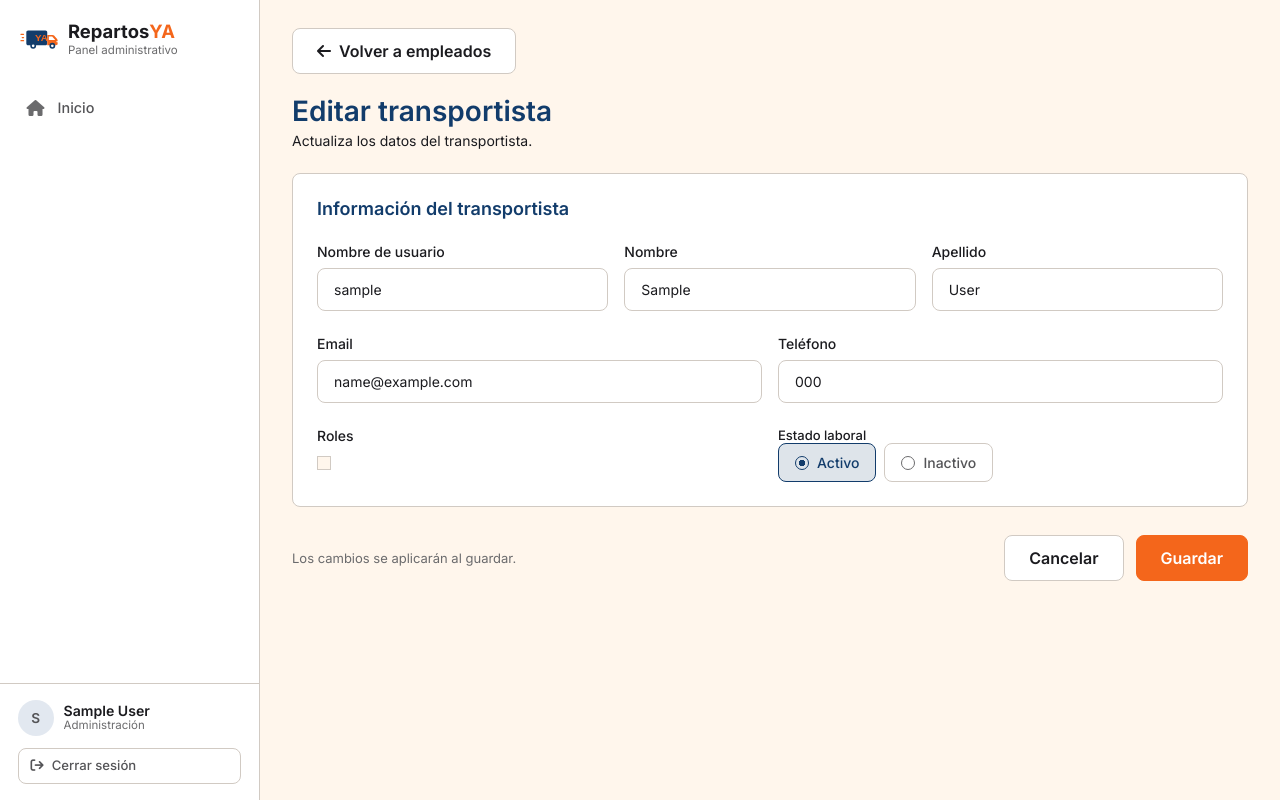
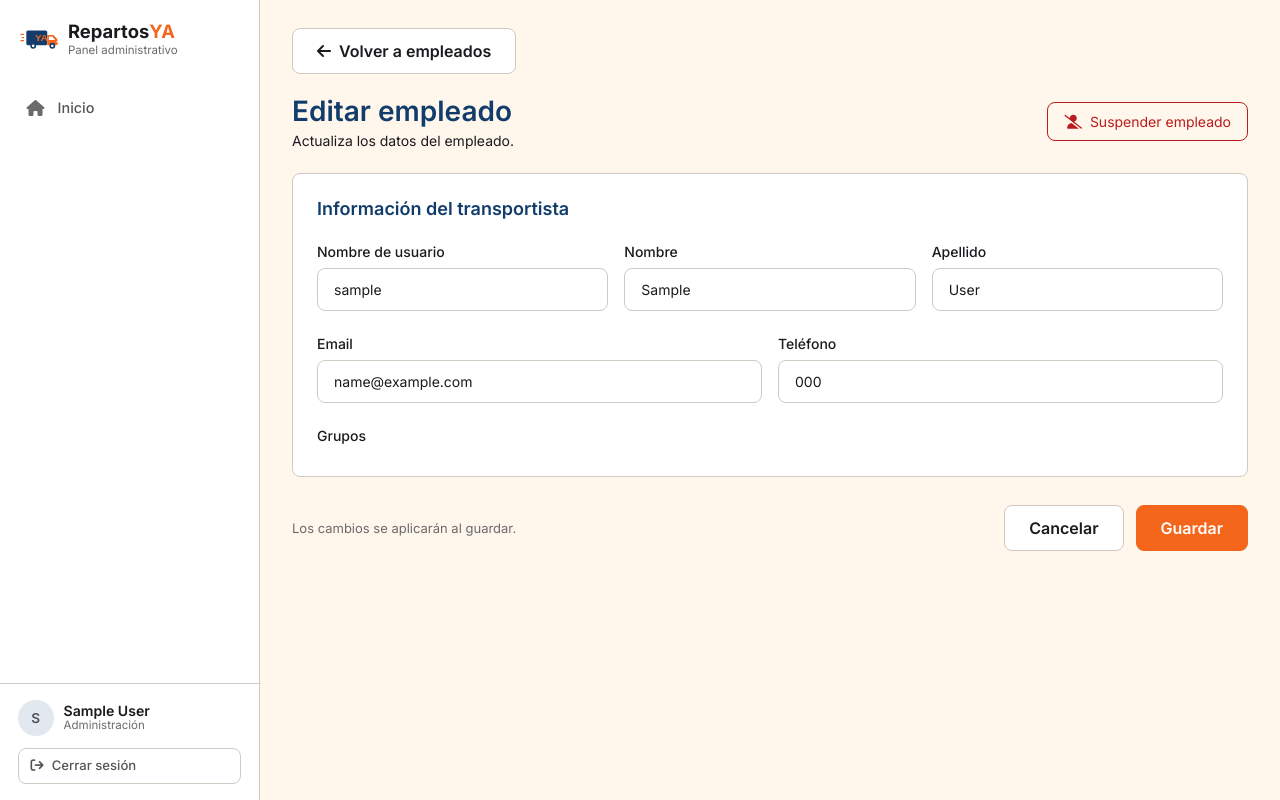
Before and after one commit to enzogiandon/Proyecto_Ing-software, a Django app: page /empleados/1/editar/ in a window 1280 px wide. Run offline with Django 5.2, Linux system fonts and the light colour scheme; a user stored in the database is signed in; tables that the repository leaves empty hold one stand-in row (values such as "Sample post").

Commit message:
correcciones, arreglo formulario de seleccion de grupos y agrego boton para deshabilitar

```diff
--- a/apps/core/static/core/css/empleado_form.css
+++ b/apps/core/static/core/css/empleado_form.css
@@ -16,6 +16,7 @@
   flex-direction: column;
   align-items: flex-start;
   gap: 20px;
+  width: 100%;
 }
 .form-pagina__titulos {
   display: flex;
@@ -216,6 +217,18 @@
   gap: var(--spacing-12);
 }
 
+
+.roles-chips-contenedor {
+  display: flex;
+  flex-wrap: wrap;
+  align-items: center;
+  gap: 12px;
+  width: 100%;
+}
+
+.roles-chips-contenedor .btn-group-toggle {
+  display: inline-flex;
+}
 /* ---------- Responsive ---------- */
 @media (max-width: 991px) {
   .fila-campos--3 { grid-template-columns: repeat(2, minmax(0, 1fr)); }
--- a/apps/core/templates/core/empleado_form.html
+++ b/apps/core/templates/core/empleado_form.html
@@ -1,7 +1,7 @@
 {% extends "base.html" %}
 {% load static %}
 
-{% block title %}{% if object.pk %}Editar{% else %}Añadir{% endif %} transportista - RepartosYA{% endblock %}
+{% block title %}{% if object.pk %}Editar{% else %}Añadir{% endif %} empleado - RepartosYA{% endblock %}
 
 {% block extra_css %}
 {# home.css aporta los botones compartidos (.home-btn, .home-btn--primary) #}
@@ -10,47 +10,49 @@
 {% endblock %}
 
 {% block content %}
-{% comment %}
-  AÑADIR / EDITAR TRANSPORTISTA
-  (Figma: "Empleados - Añadir Transportista", node 134:857)
-
-  Lo usan CreateView (EmpleadoCreateForm) y UpdateView (EmpleadoUpdateForm).
-
-  VARIABLES DE CONTEXTO
-    form     el formulario. Campos que se dibujan:
-               username, first_name, last_name, email, telefono, rol,
-               is_active (Estado laboral), password, password_confirm
-             - is_active   hay que agregarlo a Meta.fields en forms.py.
-             - dni         no está en el diseño pero el modelo lo exige: si el
-                           formulario lo tiene, se dibuja como tercera columna
-                           de la fila de contacto. Si se quita del formulario,
-                           desaparece solo.
-             - password / password_confirm  solo existen en el alta; en la
-                           edición la fila no se dibuja.
-    object   el empleado que se edita. Vacío en el alta.
-
-  Esta pantalla no usa HTMX: es un formulario POST común.
-{% endcomment %}
 <div class="form-pagina">
 
-    <header class="form-pagina__encabezado">
+<header class="form-pagina__encabezado">
         <a href="{% url 'core:empleado_lista' %}" class="home-btn form-pagina__volver">
             <i class="fas fa-arrow-left" aria-hidden="true"></i>
             <span>Volver a empleados</span>
         </a>
-        <div class="form-pagina__titulos">
-            <h1 class="text-title">{% if object.pk %}Editar transportista{% else %}Añadir transportista{% endif %}</h1>
-            <p class="text-body">{% if object.pk %}Actualiza los datos del transportista.{% else %}Añade a un nuevo transportista a la plantilla{% endif %}</p>
+
+        <div class="d-flex justify-content-between align-items-center w-100 flex-wrap gap-3">
+            <div class="form-pagina__titulos">
+                <h1 class="text-title">{% if object.pk %}Editar empleado{% else %}Añadir empleado{% endif %}</h1>
+                <p class="text-body">{% if object.pk %}Actualiza los datos del empleado.{% else %}Añade a un nuevo empleado a la plantilla{% endif %}</p>
+            </div>
+
+            {% if object.pk %}
+                <form action="{% url 'core:empleado_suspender' object.pk %}" method="post" class="m-0">
+                    {% csrf_token %}
+                    {% if object.is_active %}
+                        <button type="submit"
+                                class="btn btn-outline-danger btn-sm px-3 py-2 d-inline-flex align-items-center gap-2"
+                                onclick="return confirm('¿Seguro que deseas suspender a este empleado?');">
+                            <i class="fas fa-user-slash" aria-hidden="true"></i>
+                            <span>Suspender empleado</span>
+                        </button>
+                    {% else %}
+                        <button type="submit"
+                                class="btn btn-outline-success btn-sm px-3 py-2 d-inline-flex align-items-center gap-2"
+                                onclick="return confirm('¿Deseas reactivar a este empleado?');">
+                            <i class="fas fa-user-check" aria-hidden="true"></i>
+                            <span>Reactivar empleado</span>
+                        </button>
+                    {% endif %}
+                </form>
+            {% endif %}
         </div>
     </header>
-
     <form method="post" class="form-pagina__formulario">
         {% csrf_token %}
 
         <section class="panel-form" aria-labelledby="titulo-info-transportista">
             <h2 id="titulo-info-transportista" class="text-section panel-form__titulo">Información del transportista</h2>
 
-            {# Errores que no pertenecen a un campo (provisorio: no está en Figma) #}
+            {# Errores globales del formulario #}
             {% if form.non_field_errors %}
                 <div class="aviso-form aviso-form--error" role="alert">
                     {% for error in form.non_field_errors %}<p>{{ error }}</p>{% endfor %}
@@ -59,7 +61,6 @@
 
             {# Identidad: usuario, nombre y apellido #}
             <div class="fila-campos fila-campos--3">
-                <!-- Campo de nombre de usuario -->
                 <div class="campo-form{% if form.username.errors %} campo-form--error{% endif %}">
                     <label for="{{ form.username.id_for_label }}" class="campo-form__etiqueta">Nombre de usuario</label>
                     {{ form.username }}
@@ -68,7 +69,6 @@
                     {% endfor %}
                 </div>
 
-                <!-- Campo de nombre -->
                 <div class="campo-form{% if form.first_name.errors %} campo-form--error{% endif %}">
                     <label for="{{ form.first_name.id_for_label }}" class="campo-form__etiqueta">Nombre</label>
                     {{ form.first_name }}
@@ -77,7 +77,6 @@
                     {% endfor %}
                 </div>
 
-                <!-- Campo de apellido -->
                 <div class="campo-form{% if form.last_name.errors %} campo-form--error{% endif %}">
                     <label for="{{ form.last_name.id_for_label }}" class="campo-form__etiqueta">Apellido</label>
                     {{ form.last_name }}
@@ -87,9 +86,8 @@
                 </div>
             </div>
 
-            {# Contacto: email y teléfono (+ DNI si el formulario lo tiene) #}
+            {# Contacto: email y teléfono (+ DNI si existe en el formulario) #}
             <div class="fila-campos {% if form.dni %}fila-campos--3{% else %}fila-campos--2{% endif %}">
-                <!-- Campo de email -->
                 <div class="campo-form{% if form.email.errors %} campo-form--error{% endif %}">
                     <label for="{{ form.email.id_for_label }}" class="campo-form__etiqueta">Email</label>
                     {{ form.email }}
@@ -98,7 +96,6 @@
                     {% endfor %}
                 </div>
 
-                <!-- Campo de teléfono -->
                 <div class="campo-form{% if form.telefono.errors %} campo-form--error{% endif %}">
                     <label for="{{ form.telefono.id_for_label }}" class="campo-form__etiqueta">Teléfono</label>
                     {{ form.telefono }}
@@ -106,51 +103,49 @@
                         <p class="campo-form__error" role="alert">{{ error }}</p>
                     {% endfor %}
                 </div>
+
+                {% if form.dni %}
+                <div class="campo-form{% if form.dni.errors %} campo-form--error{% endif %}">
+                    <label for="{{ form.dni.id_for_label }}" class="campo-form__etiqueta">DNI</label>
+                    {{ form.dni }}
+                    {% for error in form.dni.errors %}
+                        <p class="campo-form__error" role="alert">{{ error }}</p>
+                    {% endfor %}
+                </div>
+                {% endif %}
             </div>
 
-            {# Datos laborales: rol y estado laboral #}
-            <div class="fila-campos fila-campos--2">
+            {# Roles / Grupos: 4 botones horizontales #}
+            <div class="fila-campos">
+                <div class="campo-form{% if form.grupos.errors %} campo-form--error{% endif %}">
+                    <label class="campo-form__etiqueta">Grupos</label>
 
-                <!-- Campo de grupos / roles -->
-                <div class="campo-form{% if form.grupos.errors %} campo-form--error{% endif %}">
-                    <label for="{{ form.grupos.id_for_label }}" class="campo-form__etiqueta">Roles</label>
-                    {{ form.grupos }}
+                    <div class="roles-chips-contenedor">
+                        {% for checkbox in form.grupos %}
+                            <div class="btn-group-toggle">
+                                <input type="checkbox"
+                                       name="{{ form.grupos.html_name }}"
+                                       value="{{ checkbox.data.value }}"
+                                       class="btn-check"
+                                       id="{{ checkbox.id_for_label }}"
+                                       {% if checkbox.data.selected %}checked{% endif %}>
+
+                                <label class="btn btn-outline-primary btn-sm px-3 py-2 rounded-3 text-nowrap"
+                                       for="{{ checkbox.id_for_label }}">
+                                    {{ checkbox.choice_label }}
+                                </label>
+                            </div>
+                        {% endfor %}
+                    </div>
+
                     {% for error in form.grupos.errors %}
                         <p class="campo-form__error" role="alert">{{ error }}</p>
                     {% endfor %}
                 </div>
-
-                {# Estado laboral: se envía como is_active = "True" / "False" #}
-                <fieldset class="estado-laboral">
-                    <legend class="estado-laboral__etiqueta">Estado laboral</legend>
-                    <div class="estado-laboral__opciones">
-                        {% with valor=form.is_active.value %}
-                        <label class="opcion-estado">
-                            <input type="radio" name="is_active" value="True"{% if valor != False and valor != "False" %} checked{% endif %}>
-                            <span class="opcion-estado__caja">
-                                <span class="opcion-estado__punto" aria-hidden="true"></span>
-                                <span>Activo</span>
-                            </span>
-                        </label>
-                        <label class="opcion-estado">
-                            <input type="radio" name="is_active" value="False"{% if valor == False or valor == "False" %} checked{% endif %}>
-                            <span class="opcion-estado__caja">
-                                <span class="opcion-estado__punto" aria-hidden="true"></span>
-                                <span>Inactivo</span>
-                            </span>
-                        </label>
-                        {% endwith %}
-                    </div>
-                    {% for error in form.is_active.errors %}
-                        <p class="campo-form__error" role="alert">{{ error }}</p>
-                    {% endfor %}
-                </fieldset>
             </div>
 
             {# Contraseña: solo en el alta #}
             {% if form.password %}
-
-                <!-- Campos de contraseña y confirmación -->
                 <div class="fila-campos fila-campos--2">
                     <div class="campo-form{% if form.password.errors %} campo-form--error{% endif %}">
                         <label for="{{ form.password.id_for_label }}" class="campo-form__etiqueta">Contraseña</label>
@@ -159,13 +154,16 @@
                             <p class="campo-form__error" role="alert">{{ error }}</p>
                         {% endfor %}
                     </div>
+
+                    {% if form.password_confirm %}
                     <div class="campo-form{% if form.password_confirm.errors %} campo-form--error{% endif %}">
-                        <label for="{{ form.password.id_for_label }}" class="campo-form__etiqueta">Confirmar Contraseña</label>
+                        <label for="{{ form.password_confirm.id_for_label }}" class="campo-form__etiqueta">Confirmar contraseña</label>
                         {{ form.password_confirm }}
                         {% for error in form.password_confirm.errors %}
                             <p class="campo-form__error" role="alert">{{ error }}</p>
                         {% endfor %}
                     </div>
+                    {% endif %}
                 </div>
             {% endif %}
         </section>
--- a/apps/core/templates/core/empleado_lista.html
+++ b/apps/core/templates/core/empleado_lista.html
@@ -36,7 +36,7 @@
                     <div role="columnheader">Nombre y Apellido</div>
                     <div role="columnheader">DNI</div>
                     <div role="columnheader">Estado</div>
-                    <div role="columnheader">Rol</div>
+                    <div role="columnheader">Grupos</div>
                     <div role="columnheader">Acciones</div>
                 </div>
 
@@ -52,10 +52,10 @@
                             {% endif %}
                         </div>
                         <div role="cell">
-                            {{ emp.vehiculo|default:'Sin rol' }}
+                            {{ emp.groups.all|join:", "|default:'Sin grupo' }}
                         </div>
                         <div role="cell">
-                            <a href="{% url 'core:empleado_editar' emp.pk %}" class="home-btn" aria-label="Editar a {{ nombre }}">
+                            <a href="{% url 'core:empleado_editar' emp.pk %}" class="btn btn-outline-secondary btn-sm d-inline-flex align-items-center gap-2" aria-label="Editar a {{ nombre }}">
                                 <i class="fas fa-arrow-right" aria-hidden="true"></i>
                                 <span>Editar</span>
                             </a>
```
Also changed, not shown: apps/core/static/core/css/empleado_lista.css (+104 -44 lines).
